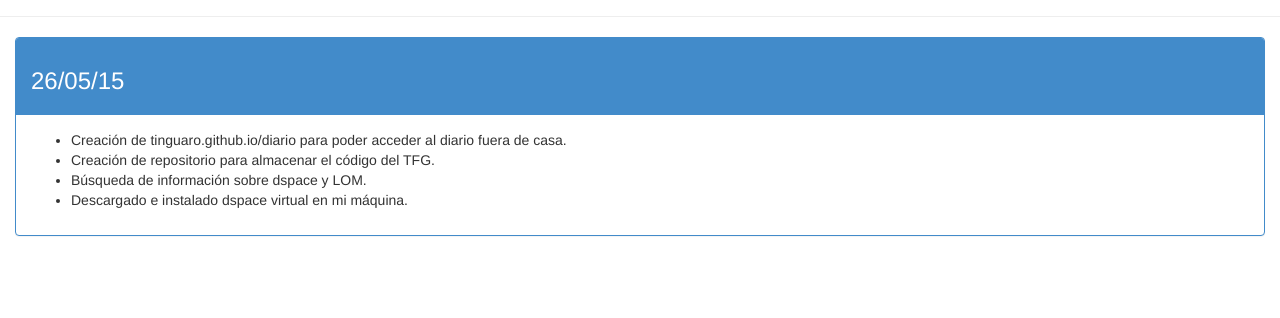
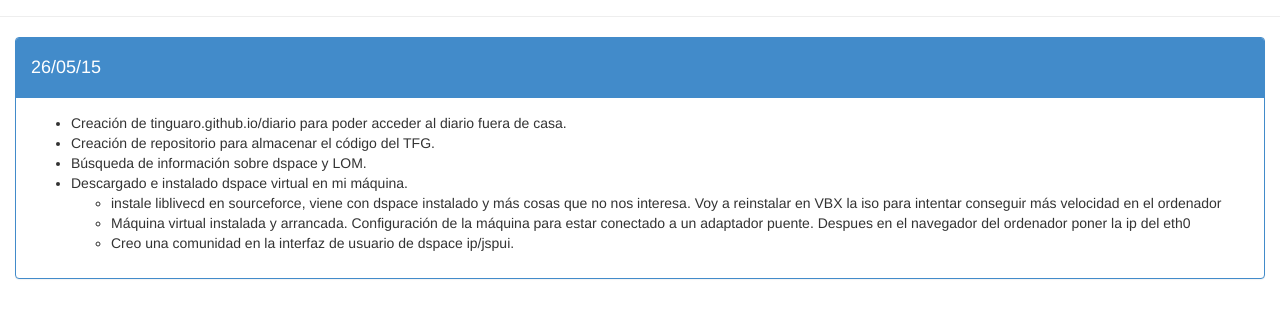
Before and after one commit to Tinguaro/diario, a plain HTML site: page index.html in a window 1280 px wide. Shown: the part 86-404 px from the top of the page. Drawn offline with Linux system fonts and the light colour scheme.

Commit message:
fin del dia

```diff
--- a/index.html
+++ b/index.html
@@ -17,16 +17,32 @@
 
 	<!-- entrada nueva -->
 	<div class="col-xs-12 col-sm-12 col-md-12 col-lg-12">
+
+		<!--div class="panel panel-primary">
+			<div class="panel-heading">
+				<h4>FECHA<h4>
+			</div>
+			<div class="panel-body">
+				Cuerpo ...
+			</div>
+		</div-->
+
 		<div class="panel panel-primary">
 		  <div class="panel-heading">
-		  	<h3>26/05/15</h3>
+		  	<h4>26/05/15</h4>
 		  </div>
 		  <div class="panel-body">
 		    <ul>
 		    	<li>Creación de tinguaro.github.io/diario para poder acceder al diario fuera de casa.</li>
 		    	<li>Creación de repositorio para almacenar el código del TFG.</li>
 		    	<li>Búsqueda de información sobre dspace y LOM.</li>
-		    	<li>Descargado e instalado dspace virtual en mi máquina.</li>
+		    	<li>Descargado e instalado dspace virtual en mi máquina.
+		    		<ul>
+		    			<li>instale liblivecd en sourceforce, viene con dspace instalado y más cosas que no nos interesa. Voy a reinstalar en VBX la iso para intentar conseguir más velocidad en el ordenador</li>
+		    			<li>Máquina virtual instalada y arrancada. Configuración de la máquina para estar conectado a un adaptador puente. Despues en el navegador del ordenador poner la ip del eth0</li>
+		    			<li>Creo una comunidad en la interfaz de usuario de dspace ip/jspui.</li>
+		    		</ul>
+		    	</li>
 		    </ul>
 		  </div>
 		</div>
```
